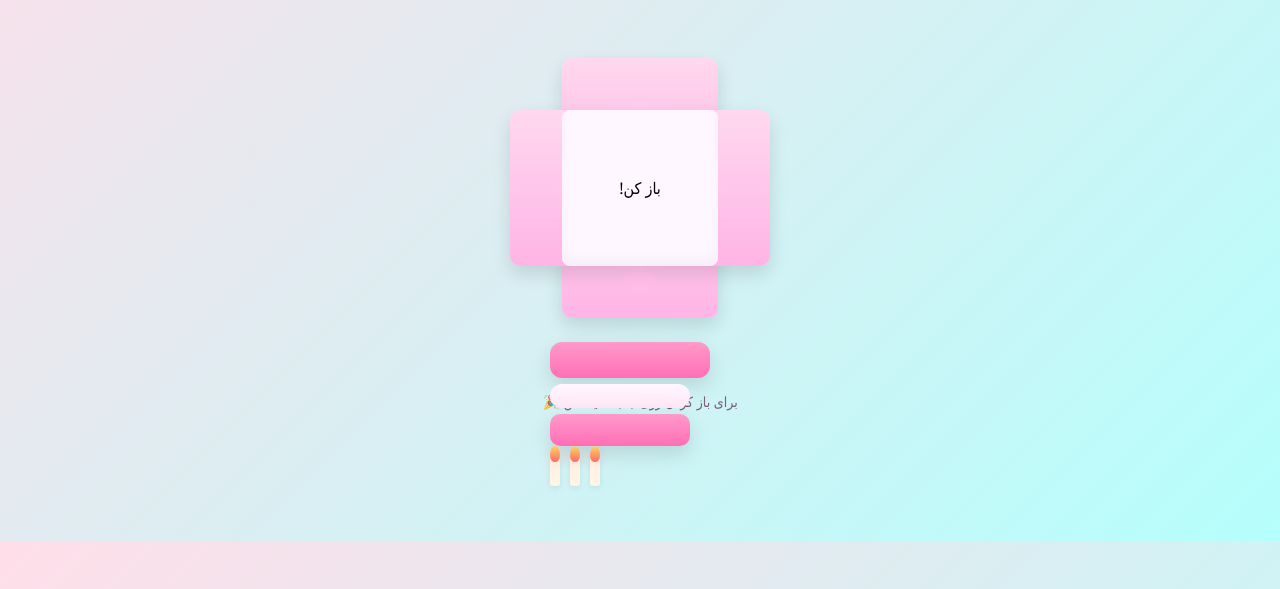
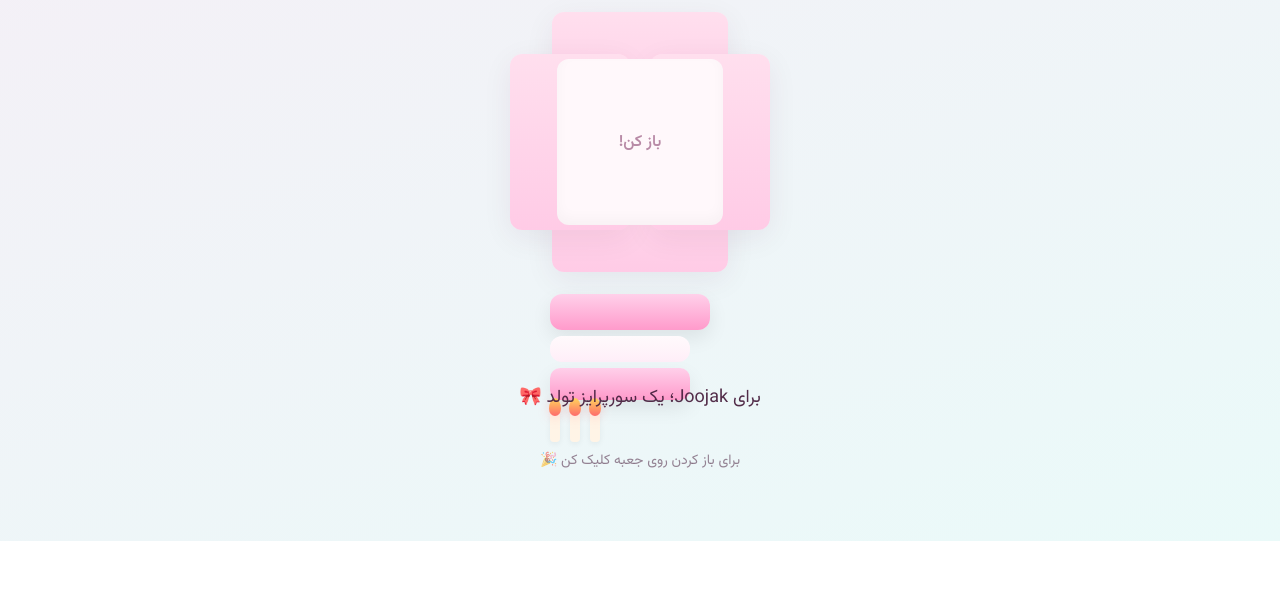
Before and after one commit to 1rhy/Surprise, a plain HTML site: page index.html in a window 1280 px wide. Shown: the part 259-848 px from the top of the page. After the commit the page ends 800 px from the top, so only its background shows below. Drawn offline with Linux system fonts and the light colour scheme.

Commit message:
Update index.html

```diff
--- a/index.html
+++ b/index.html
@@ -4,19 +4,23 @@
   <meta charset="utf-8">
   <meta name="viewport" content="width=device-width,initial-scale=1">
   <title>Happy Birthday Joojak 🎂</title>
+  <link href="https://fonts.googleapis.com/css2?family=Poppins:wght@400;600;800&family=Vazirmatn:wght@400;600;700&display=swap" rel="stylesheet">
   <style>
     :root{
-      --bg1:#ffdee9;
-      --bg2:#b5fffc;
-      --accent:#ff6fb5;
-      --card:#fff7ff;
-      --text:#5a1a4a;
+      --bg1:#f6eef6;
+      --bg2:#eafaf9;
+      --card:#fff8fb;
+      --accent:#ff7fbf;
+      --muted:#b88aa6;
+      --text:#4a2240;
     }
     html,body{
       height:100%;
       margin:0;
-      font-family:'Segoe UI',Tahoma,Geneva,Verdana,sans-serif;
-      background:linear-gradient(135deg,var(--bg1),var(--bg2));
+      font-family:'Vazirmatn','Poppins',system-ui,-apple-system,Segoe UI,Roboto,"Helvetica Neue",Arial;
+      direction:rtl;
+      background:linear-gradient(160deg,var(--bg1),var(--bg2));
+      -webkit-font-smoothing:antialiased;
     }
     .center{
       height:100%;
@@ -24,68 +28,170 @@
       align-items:center;
       justify-content:center;
       flex-direction:column;
-      gap:24px;
-      padding:24px;
+      gap:20px;
+      padding:28px;
+      box-sizing:border-box;
     }
     .headline{
-      font-size:clamp(22px,4vw,48px);
+      font-size:clamp(20px,4vw,42px);
       font-weight:800;
       color:var(--text);
       text-align:center;
-      text-shadow:0 4px 18px rgba(90,26,74,0.12);
+      padding:18px 28px;
+      border-radius:18px;
+      background:linear-gradient(90deg,rgba(255,127,191,0.95),rgba(255,200,160,0.95));
+      box-shadow:0 12px 40px rgba(79,28,59,0.08);
+      backdrop-filter:blur(4px);
     }
     .stage{
-      width:360px;max-width:92vw;height:360px;position:relative;display:grid;place-items:center;
+      width:360px;
+      max-width:88vw;
+      height:420px;
+      position:relative;
+      display:grid;
+      place-items:center;
     }
-    .box-wrap{width:260px;height:260px;position:relative;perspective:1000px;}
+    .box-wrap{
+      width:260px;
+      height:260px;
+      position:relative;
+      perspective:1200px;
+    }
     .box{
-      width:100%;height:100%;
+      width:100%;
+      height:100%;
       position:relative;
       transform-style:preserve-3d;
-      transition:transform 800ms cubic-bezier(.2,.9,.3,1);
+      transition:transform 900ms cubic-bezier(.2,.9,.3,1);
     }
-    .flap{position:absolute;background:linear-gradient(180deg,#ffd8ef,#ffb4e6);box-shadow:0 8px 18px rgba(0,0,0,0.12);border-radius:10px;display:flex;align-items:center;justify-content:center;cursor:pointer;}
-    .flap.top{left:20%;right:20%;top:0;height:50%;transform-origin:50% 0%;}
-    .flap.bottom{left:20%;right:20%;bottom:0;height:50%;transform-origin:50% 100%;}
-    .flap.left{top:20%;bottom:20%;left:0;width:50%;transform-origin:0% 50%;}
-    .flap.right{top:20%;bottom:20%;right:0;width:50%;transform-origin:100% 50%;}
-    .lid{position:absolute;inset:20%;background:var(--card);border-radius:8px;display:flex;align-items:center;justify-content:center;box-shadow:inset 0 -6px 12px rgba(0,0,0,0.04);z-index:2;}
+    .flap{
+      position:absolute;
+      background:linear-gradient(180deg,#ffdfee,#ffcbe6);
+      box-shadow:0 8px 30px rgba(80,24,64,0.07);
+      border-radius:12px;
+      display:flex;
+      align-items:center;
+      justify-content:center;
+      cursor:pointer;
+    }
+    .flap.top{left:16%;right:16%;top:0;height:46%;transform-origin:50% 0%}
+    .flap.bottom{left:16%;right:16%;bottom:0;height:46%;transform-origin:50% 100%}
+    .flap.left{top:16%;bottom:16%;left:0;width:46%;transform-origin:0% 50%}
+    .flap.right{top:16%;bottom:16%;right:0;width:46%;transform-origin:100% 50%}
+    .lid{
+      position:absolute;
+      inset:18%;
+      background:var(--card);
+      border-radius:12px;
+      display:flex;
+      align-items:center;
+      justify-content:center;
+      box-shadow:inset 0 -6px 14px rgba(0,0,0,0.03);
+      z-index:3;
+      font-weight:600;
+      color:var(--muted);
+    }
     .cake{
-      position:absolute;left:50%;
+      position:absolute;
+      left:50%;
       transform:translateX(-50%) translateY(110%);
-      bottom:0;width:180px;height:160px;
-      display:flex;align-items:flex-end;justify-content:center;flex-direction:column;gap:6px;
+      bottom:0;
+      width:180px;
+      height:160px;
+      display:flex;
+      align-items:flex-end;
+      justify-content:center;
+      flex-direction:column;
+      gap:6px;
       transition:transform 700ms cubic-bezier(.2,.9,.2,1);
-      z-index:1;
+      z-index:2;
     }
-    .layer{width:160px;height:36px;border-radius:12px;background:linear-gradient(180deg,#ff9acb,#ff6fb5);box-shadow:0 8px 20px rgba(0,0,0,0.12);}
-    .frost{width:140px;height:24px;border-radius:12px;background:linear-gradient(180deg,#fff7ff,#ffe6f6);}
-    .candles{display:flex;gap:10px;align-items:flex-end;justify-content:center;margin-top:6px;}
-    .candle{width:10px;height:28px;background:#fff4e6;border-radius:3px;box-shadow:0 2px 6px rgba(0,0,0,0.08);position:relative;}
-    .flame{position:absolute;top:-12px;left:50%;transform:translateX(-50%);width:10px;height:16px;border-radius:50%/60% 60% 40% 40%;background:linear-gradient(180deg,#ffd45b,#ff6b6b);filter:drop-shadow(0 2px 6px rgba(255,107,107,0.25));}
-    .opened .flap.top{transform:rotateX(-85deg) translateY(-20px);}
-    .opened .flap.bottom{transform:rotateX(85deg) translateY(20px);}
-    .opened .flap.left{transform:rotateY(85deg) translateX(-20px);}
-    .opened .flap.right{transform:rotateY(-85deg) translateX(20px);}
-    .opened .cake{transform:translateX(-50%) translateY(-20%);}
-    canvas.confetti-canvas{position:fixed;left:0;top:0;width:100vw;height:100vh;pointer-events:none;z-index:50;}
-    .big-message{position:fixed;top:8vh;left:50%;transform:translateX(-50%);font-size:clamp(26px,6vw,64px);font-weight:900;color:#fff;padding:12px 28px;border-radius:24px;background:linear-gradient(90deg,#ff7bb8,#ffd29a);box-shadow:0 18px 60px rgba(255,123,184,0.18);opacity:0;transition:all 700ms cubic-bezier(.2,.9,.2,1);z-index:60;}
-    .opened + .big-message{opacity:1;}
-    .hint{font-size:14px;color:rgba(90,26,74,0.7);}
+    .layer{
+      width:160px;
+      height:36px;
+      border-radius:12px;
+      background:linear-gradient(180deg,#ffd0ea,#ff9acb);
+      box-shadow:0 8px 20px rgba(0,0,0,0.08);
+    }
+    .frost{
+      width:140px;
+      height:26px;
+      border-radius:12px;
+      background:linear-gradient(180deg,#fffafc,#ffeef8);
+    }
+    .candles{
+      display:flex;
+      gap:10px;
+      align-items:flex-end;
+      justify-content:center;
+      margin-top:6px;
+    }
+    .candle{
+      width:10px;
+      height:30px;
+      background:#fff4e6;
+      border-radius:4px;
+      box-shadow:0 2px 6px rgba(0,0,0,0.06);
+      position:relative;
+    }
+    .flame{
+      position:absolute;
+      top:-14px;
+      left:50%;
+      transform:translateX(-50%);
+      width:12px;
+      height:18px;
+      border-radius:50%/60% 60% 40% 40%;
+      background:linear-gradient(180deg,#ffd45b,#ff6b6b);
+      filter:drop-shadow(0 2px 6px rgba(255,107,107,0.22));
+    }
+    .opened .flap.top{transform:rotateX(-86deg) translateY(-22px)}
+    .opened .flap.bottom{transform:rotateX(86deg) translateY(22px)}
+    .opened .flap.left{transform:rotateY(86deg) translateX(-22px)}
+    .opened .flap.right{transform:rotateY(-86deg) translateX(22px)}
+    .opened .cake{transform:translateX(-50%) translateY(-24%)}
+    canvas.confetti-canvas{
+      position:fixed;
+      left:0;
+      top:0;
+      width:100vw;
+      height:100vh;
+      pointer-events:none;
+      z-index:50;
+    }
+    .big-message{
+      position:fixed;
+      top:8vh;
+      left:50%;
+      transform:translateX(-50%);
+      font-size:clamp(20px,5vw,44px);
+      font-weight:700;
+      color:#fff;
+      padding:14px 26px;
+      border-radius:20px;
+      background:linear-gradient(90deg,#ff7bb8,#ffd29a);
+      box-shadow:0 18px 60px rgba(255,123,184,0.14);
+      opacity:0;
+      transition:all 700ms cubic-bezier(.2,.9,.2,1);
+      z-index:60;
+    }
+    .big-message.show{opacity:1;transform:translateX(-50%) scale(1)}
+    .subtext{margin-top:12px;font-size:18px;color:var(--text);opacity:0.95}
+    .hint{font-size:14px;color:rgba(74,34,64,0.55);margin-top:18px}
   </style>
 </head>
 <body>
   <div class="center">
-    <div class="headline">برای Joojak؛ یک سورپرایز تولد 🎀</div>
+    <div class="headline">Happy Birthday Joojak 🎂</div>
     <div class="stage">
       <div class="box-wrap" id="boxWrap">
-        <div class="box" id="box">
+        <div class="box" id="box" role="button" tabindex="0" aria-label="باز کردن جعبه تولد">
           <div class="flap top"></div>
           <div class="flap bottom"></div>
           <div class="flap left"></div>
           <div class="flap right"></div>
           <div class="lid">باز کن!</div>
-          <div class="cake" id="cake">
+          <div class="cake" id="cake" aria-hidden="true">
             <div class="layer"></div>
             <div class="frost"></div>
             <div class="layer" style="width:140px;height:32px;border-radius:10px;"></div>
@@ -99,60 +205,63 @@
       </div>
       <canvas class="confetti-canvas" id="confettiCanvas"></canvas>
     </div>
+    <div class="subtext" id="subText">برای Joojak؛ یک سورپرایز تولد 🎀</div>
     <div class="hint">برای باز کردن روی جعبه کلیک کن 🎉</div>
   </div>
-  <div class="big-message" id="bigMessage">🎂 Happy Birthday Joojak 🎂</div>
+  <div class="big-message" id="bigMessage">بهترین دوست دور دوری 💕</div>
+
   <audio id="birthdayAudio" preload="auto">
     <source src="happy_birthday.mp3" type="audio/mpeg">
+    مرورگرتون از پخش صوت پشتیبانی نمی‌کنه.
   </audio>
+
   <script>
-    const canvas=document.getElementById('confettiCanvas'),ctx=canvas.getContext('2d');
-    let W=canvas.width=innerWidth,H=canvas.height=innerHeight;
-    window.addEventListener('resize',()=>{W=canvas.width=innerWidth;H=canvas.height=innerHeight});
-    function rand(a,b){return Math.random()*(b-a)+a}
-    class Particle{
-      constructor(x,y,angle,speed,size,color){this.x=x;this.y=y;this.vx=Math.cos(angle)*speed;this.vy=Math.sin(angle)*speed;this.size=size;this.color=color;this.life=0;this.ttl=rand(60,140);}
-      update(){this.x+=this.vx;this.y+=this.vy;this.vy+=0.2;this.vx*=0.99;this.life++;}
-      draw(){ctx.save();ctx.translate(this.x,this.y);ctx.rotate(this.life*0.08);ctx.fillStyle=this.color;ctx.fillRect(-this.size/2,-this.size/2,this.size,this.size);ctx.restore();}
-    }
+    const canvas=document.getElementById('confettiCanvas');
+    const ctx=canvas.getContext('2d');
+    let W=canvas.width=innerWidth, H=canvas.height=innerHeight;
+    window.addEventListener('resize', ()=>{W=canvas.width=innerWidth;H=canvas.height=innerHeight});
+    const rand=(a,b)=>Math.random()*(b-a)+a;
+    class Particle{constructor(x,y,angle,speed,size,color){this.x=x;this.y=y;this.vx=Math.cos(angle)*speed;this.vy=Math.sin(angle)*speed;this.size=size;this.color=color;this.life=0;this.ttl=rand(60,150)}
+      update(){this.x+=this.vx;this.y+=this.vy;this.vy+=0.18;this.vx*=0.995;this.life++}
+      draw(ctx){ctx.save();ctx.translate(this.x,this.y);ctx.rotate(this.life*0.06);ctx.fillStyle=this.color;ctx.fillRect(-this.size/2,-this.size/2,this.size,this.size);ctx.restore()}}
     let particles=[];
     function emitBurst(x,y,spread,count){
+      const colors=['#ff6fb5','#ffd166','#ff9acb','#a0e7e5','#bdb2ff'];
       for(let i=0;i<count;i++){
-        const a=rand(-spread,spread)*Math.PI/180+rand(-0.3,0.3);
-        const speed=rand(4,10);
+        const a=rand(-spread,spread)*Math.PI/180 + rand(-0.35,0.35);
+        const speed=rand(4,11);
         const size=Math.round(rand(6,12));
-        const colors=['#ff6fb5','#ffd166','#ff9acb','#a0e7e5','#bdb2ff'];
         particles.push(new Particle(x,y,a,speed,size,colors[Math.floor(rand(0,colors.length))]));
       }
     }
     function loop(){
       ctx.clearRect(0,0,W,H);
-      for(let i=particles.length-1;i>=0;i--){const p=particles[i];p.update();p.draw();if(p.life>p.ttl||p.y>H+50)particles.splice(i,1);}
+      for(let i=particles.length-1;i>=0;i--){
+        const p=particles[i];p.update();p.draw(ctx);
+        if(p.life>p.ttl||p.y>H+60)particles.splice(i,1)
+      }
       requestAnimationFrame(loop);
-    }loop();
+    }
+    loop();
 
     const box=document.getElementById('box');
     const boxWrap=document.getElementById('boxWrap');
-    const cake=document.getElementById('cake');
     const bigMessage=document.getElementById('bigMessage');
     const audio=document.getElementById('birthdayAudio');
+    const subText=document.getElementById('subText');
     let opened=false;
     function openBox(){
-      if(opened)return;
-      opened=true;
-      boxWrap.classList.add('opened');
-      box.classList.add('opened');
-      emitBurst(50,50,120,40);
-      emitBurst(W-50,50,60,40);
-      emitBurst(50,H-50,80,40);
-      emitBurst(W-50,H-50,70,40);
-      let bursts=0;
-      const int=setInterval(()=>{emitBurst(rand(40,W-40),rand(40,H-40),120,18);bursts++;if(bursts>8)clearInterval(int);},300);
-      bigMessage.style.opacity='1';
-      if(audio){audio.currentTime=0;audio.play().catch(()=>{});}
-      document.querySelectorAll('.flame').forEach((f,i)=>{f.animate([{transform:'translateX(-50%) scale(1)',opacity:1},{transform:'translateX(-50%) scale(1.18)',opacity:0.85},{transform:'translateX(-50%) scale(1)',opacity:1}],{duration:900+i*120,iterations:Infinity});});
+      if(opened) return; opened=true;
+      boxWrap.classList.add('opened'); box.classList.add('opened');
+      emitBurst(60,60,120,40); emitBurst(W-60,60,90,40);
+      emitBurst(60,H-60,100,40); emitBurst(W-60,H-60,80,40);
+      let bursts=0; const int=setInterval(()=>{emitBurst(rand(80,W-80),rand(80,H-80),120,18);bursts++; if(bursts>8) clearInterval(int)},300);
+      bigMessage.classList.add('show');
+      if(audio){ audio.currentTime=0; setTimeout(()=>{ audio.play().catch(()=>{}); }, 220); }
     }
-    box.addEventListener('click',openBox);
+    box.addEventListener('click', openBox);
+    box.addEventListener('keydown', (e)=>{if(e.key==='Enter'||e.key===' '){e.preventDefault();openBox();}});
+    document.addEventListener('touchstart', ()=>{if(opened&&audio&&audio.paused) audio.play().catch(()=>{});},{once:true});
   </script>
 </body>
 </html>
```
